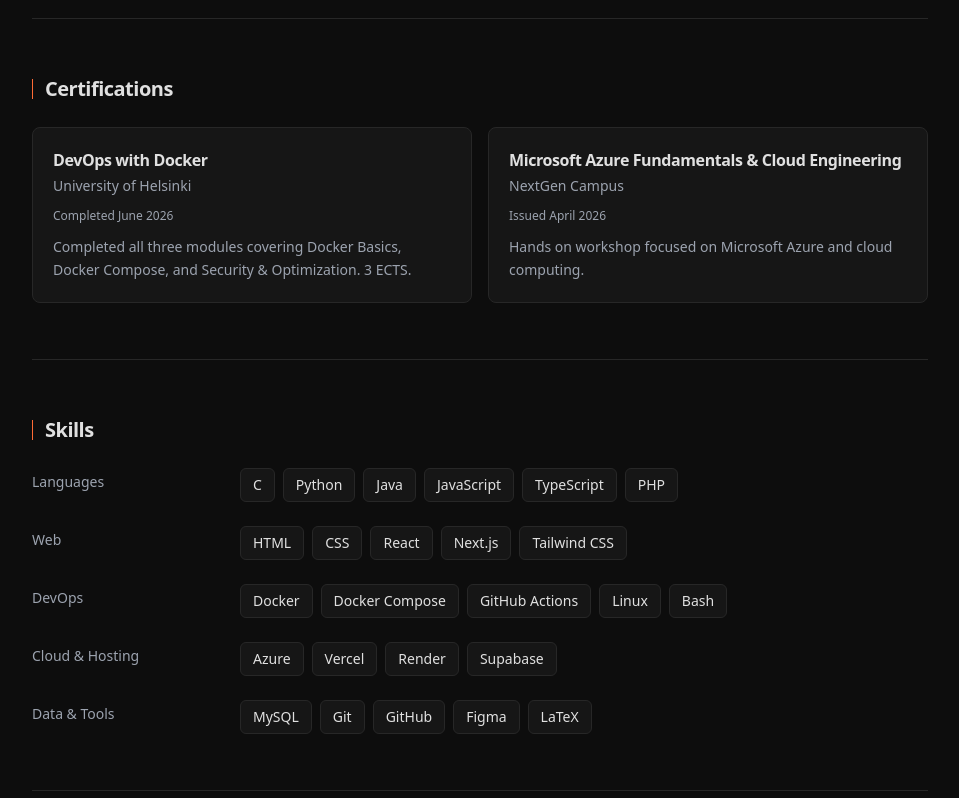
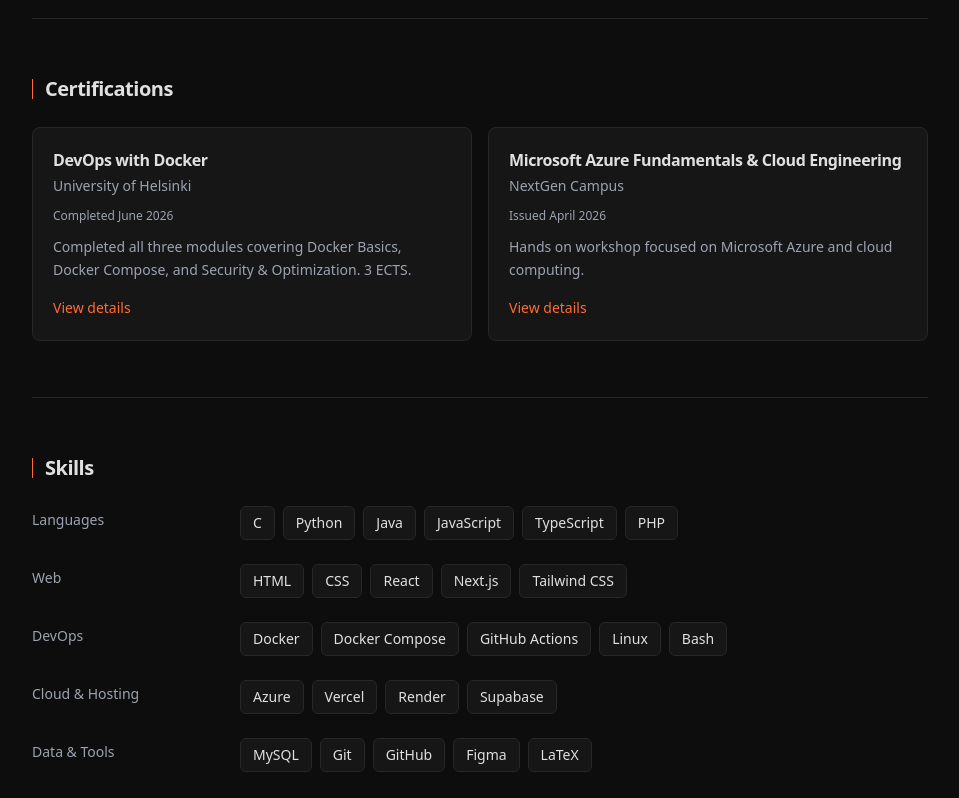
Before and after one commit to hasithaea/hasitha-dev, a Next.js app: page / in a window 1280 px wide. Shown: the part 2832-3630 px from the top of the page, without its empty margins (160-1119 px from the left). Built offline with nearby package versions, Linux system fonts and the light colour scheme; no server answers.

Commit message:
refactor: link homepage certification cards to the featured section of certifications page (#41)

```diff
--- a/components/sections/CertificationCard.tsx
+++ b/components/sections/CertificationCard.tsx
@@ -1,4 +1,5 @@
 import type { Certification } from "@/data/certifications";
+import Link from "next/link";
 
 export default function CertificationCard({
   certification,
@@ -21,16 +22,12 @@ export default function CertificationCard({
         {certification.description}
       </p>
 
-      {certification.link && (
-        <a
-          href={certification.link}
-          target="_blank"
-          rel="noopener noreferrer"
-          className="inline-block mt-4 text-sm text-accent hover:text-accent-hover transition-colors"
-        >
-          {certification.linkText} →
-        </a>
-      )}
+            <Link
+        href="/certifications#featured"
+        className="mt-4 inline-block text-sm text-accent hover:text-accent-hover transition-colors"
+      >
+        View details
+      </Link>
     </article>
   );
 }
```
